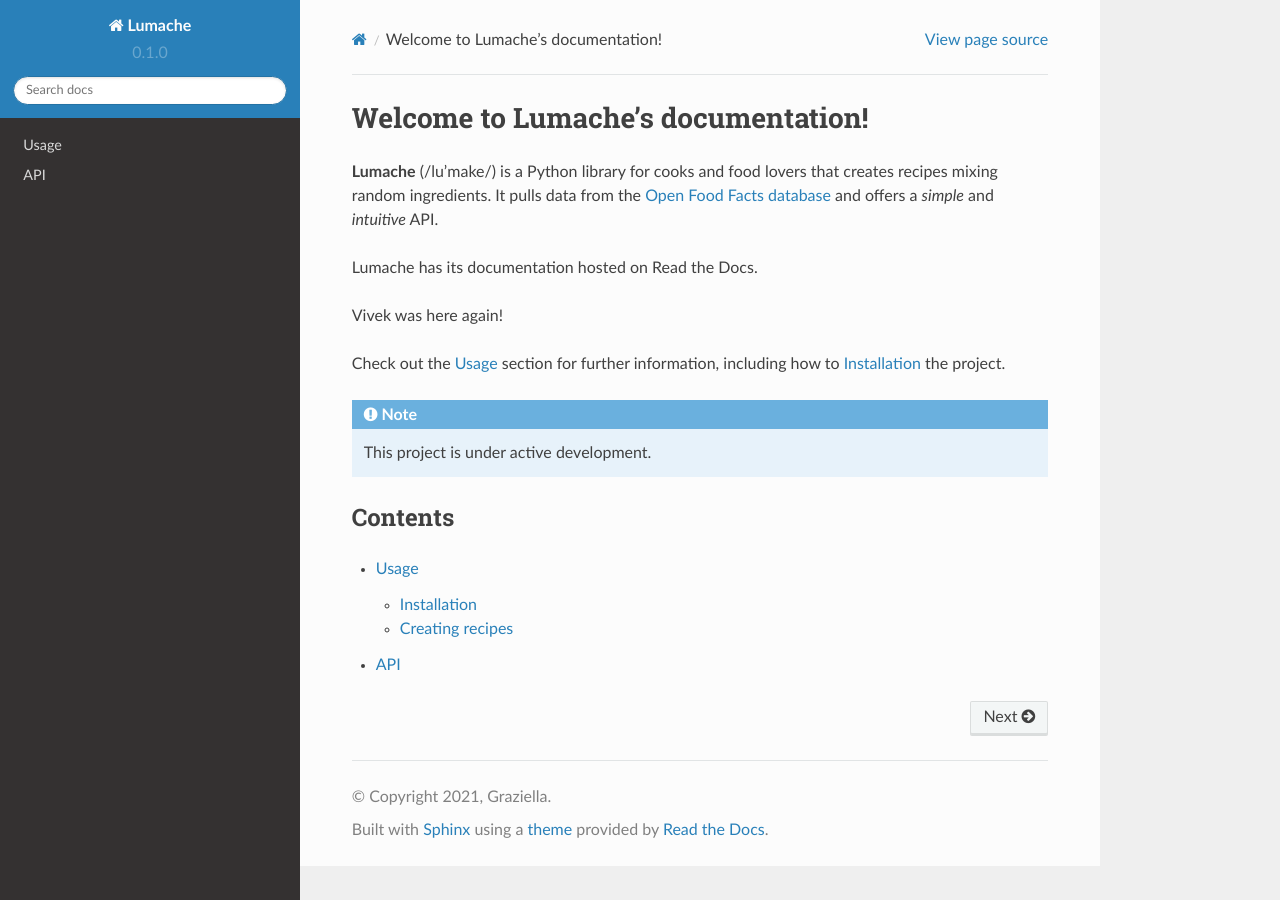
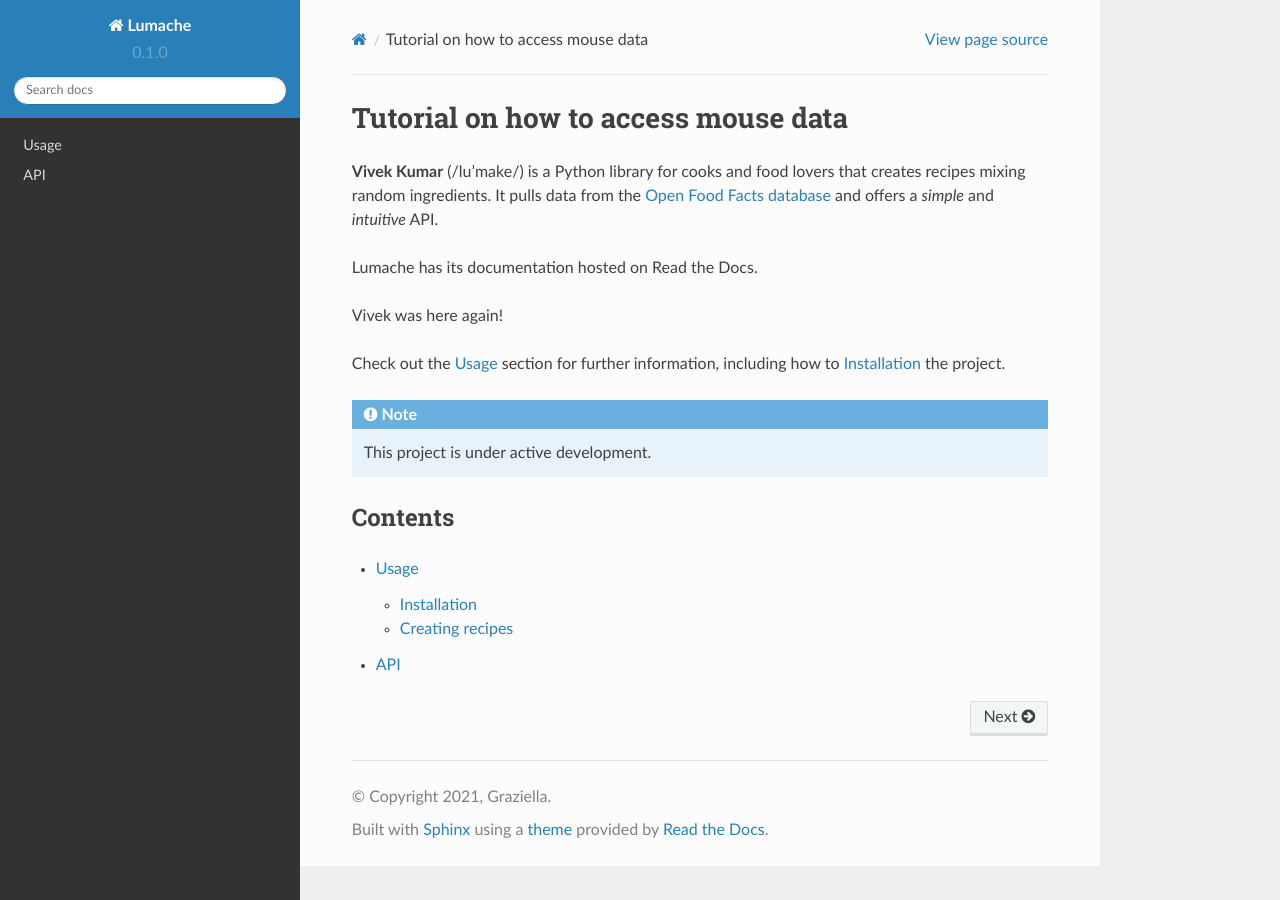
Before and after one commit to vivekJax/rtd-tutorial, a Sphinx documentation site: the page built from docs/source/index.rst, in a window 1280 px wide. Built offline with Sphinx 7.4.7 and the Read the Docs theme 2.0.0, drawn with Linux system fonts in a browser that asks for light colours.

Commit message:
Update index.rst

```diff
--- a/docs/source/index.rst
+++ b/docs/source/index.rst
@@ -1,7 +1,7 @@
-Welcome to Lumache's documentation!
+Tutorial on how to access mouse data
 ===================================
 
-**Lumache** (/lu'make/) is a Python library for cooks and food lovers
+**Vivek Kumar** (/lu'make/) is a Python library for cooks and food lovers
 that creates recipes mixing random ingredients.
 It pulls data from the `Open Food Facts database <https://world.openfoodfacts.org/>`_
 and offers a *simple* and *intuitive* API.
```
